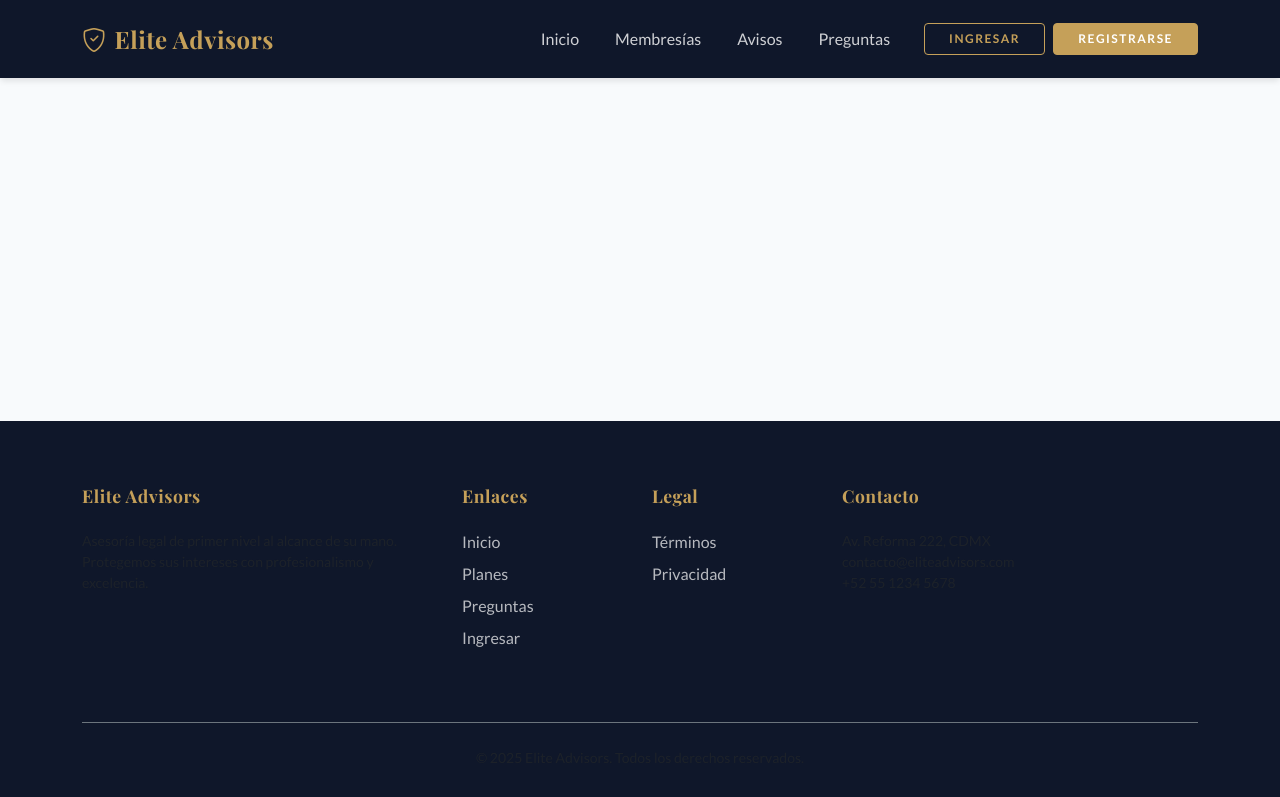
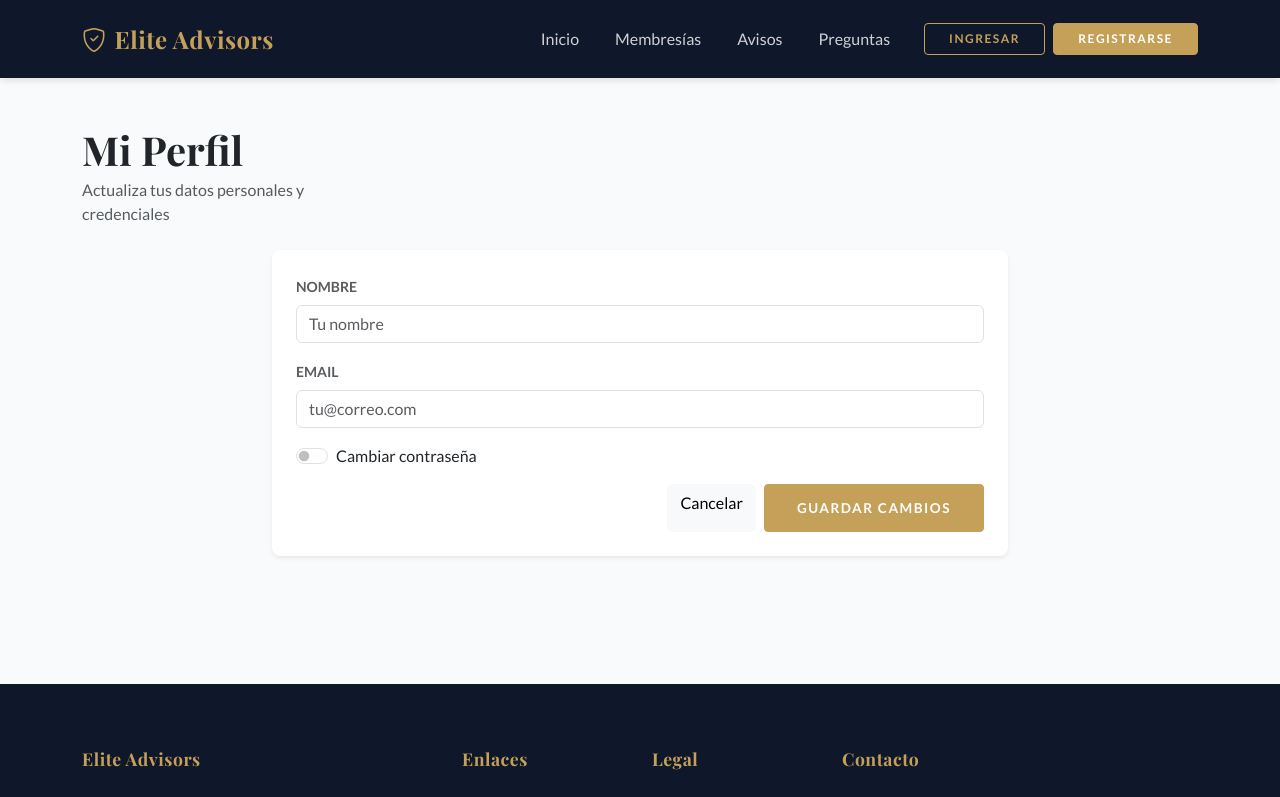
Before and after one commit to xedsonruizx/advisor-client, a Vue app: page /profile in a window 1280 px wide. Shown: the top 797 px of the page. Built offline with nearby package versions, Linux system fonts and the light colour scheme; no server answers.

Commit message:
modificacion de vite y opcion de modificacion perfil

```diff
--- a/src/App.vue
+++ b/src/App.vue
@@ -27,6 +27,7 @@
               </a>
               <ul class="dropdown-menu dropdown-menu-end shadow-sm border-0" aria-labelledby="userDropdown">
                 <li><router-link class="dropdown-item" to="/dashboard">Mi Panel</router-link></li>
+                <li><router-link class="dropdown-item" to="/profile">Perfil</router-link></li>
                 <li><hr class="dropdown-divider"></li>
                 <li><button class="dropdown-item text-danger" @click="logout">Cerrar Sesión</button></li>
               </ul>
--- a/src/router.js
+++ b/src/router.js
@@ -10,6 +10,7 @@ import PostDetail from './views/post/PostDetail.vue'
 import Users from './views/admin/Users.vue'
 import Payments from './views/admin/Payments.vue'
 import FAQ from './views/faq/FAQ.vue'
+import Profile from './views/account/Profile.vue'
 
 const routes = [
   { path: '/', component: Home },
@@ -18,6 +19,7 @@ const routes = [
   { path: '/forgot-password', component: ForgotPassword },
   { path: '/memberships', component: Memberships },
   { path: '/dashboard', component: Dashboard },
+  { path: '/profile', component: Profile },
   { path: '/posts', component: Posts },
   { path: '/posts/:id', component: PostDetail },
   { path: '/faq', component: FAQ },
--- /dev/null
+++ b/src/views/account/Profile.vue
@@ -0,0 +1,182 @@
+<template>
+  <div class="container py-5">
+    <PageHeader
+      title="Mi Perfil"
+      subtitle="Actualiza tus datos personales y credenciales"
+    />
+
+    <div class="row justify-content-center">
+      <div class="col-lg-8">
+        <div v-if="globalError" class="alert alert-danger mb-3">
+          {{ globalError }}
+        </div>
+        <div v-if="successMsg" class="alert alert-success mb-3">
+          {{ successMsg }}
+        </div>
+
+        <div class="card border-0 shadow-sm">
+          <div class="card-body p-4">
+            <form @submit.prevent="submit" novalidate>
+              <div class="mb-3">
+                <label class="form-label text-muted small fw-bold text-uppercase">Nombre</label>
+                <input
+                  v-model="form.name"
+                  class="form-control"
+                  :class="{ 'is-invalid': errors.name }"
+                  required
+                  placeholder="Tu nombre"
+                  @input="clearError('name')"
+                />
+                <div class="invalid-feedback">{{ errors.name }}</div>
+              </div>
+
+              <div class="mb-3">
+                <label class="form-label text-muted small fw-bold text-uppercase">Email</label>
+                <input
+                  v-model="form.email"
+                  type="email"
+                  class="form-control"
+                  :class="{ 'is-invalid': errors.email }"
+                  required
+                  placeholder="tu@correo.com"
+                  @input="clearError('email')"
+                />
+                <div class="invalid-feedback">{{ errors.email }}</div>
+              </div>
+
+              <div class="form-check form-switch mb-3">
+                <input class="form-check-input" type="checkbox" id="changePassword" v-model="changePassword">
+                <label class="form-check-label" for="changePassword">Cambiar contraseña</label>
+              </div>
+
+              <div v-if="changePassword">
+                <div class="mb-3">
+                  <label class="form-label text-muted small fw-bold text-uppercase">Contraseña actual</label>
+                  <input
+                    v-model="form.currentPassword"
+                    type="password"
+                    class="form-control"
+                    :class="{ 'is-invalid': errors.currentPassword }"
+                    placeholder="Ingresa tu contraseña actual"
+                    @input="clearError('currentPassword')"
+                  />
+                  <div class="invalid-feedback">{{ errors.currentPassword }}</div>
+                </div>
+
+                <div class="mb-3">
+                  <label class="form-label text-muted small fw-bold text-uppercase">Nueva contraseña</label>
+                  <input
+                    v-model="form.password"
+                    type="password"
+                    class="form-control"
+                    :class="{ 'is-invalid': errors.password }"
+                    placeholder="Mínimo 12 caracteres"
+                    @input="clearError('password')"
+                  />
+                  <div class="invalid-feedback">{{ errors.password }}</div>
+                  <small class="text-muted">Usa una frase larga y única.</small>
+                </div>
+              </div>
+
+              <div class="d-flex justify-content-end gap-2 mt-3">
+                <router-link to="/dashboard" class="btn btn-light">Cancelar</router-link>
+                <button type="submit" class="btn btn-primary" :disabled="loading">
+                  <span v-if="loading" class="spinner-border spinner-border-sm me-2"></span>
+                  Guardar Cambios
+                </button>
+              </div>
+            </form>
+          </div>
+        </div>
+      </div>
+    </div>
+  </div>
+</template>
+
+<script setup>
+import { ref, onMounted } from 'vue'
+import axios from 'axios'
+import { useAuthStore } from '../../stores/auth'
+import PageHeader from '../../components/global/PageHeader.vue'
+
+const auth = useAuthStore()
+const loading = ref(false)
+const globalError = ref('')
+const successMsg = ref('')
+const errors = ref({})
+const changePassword = ref(false)
+
+const form = ref({
+  name: '',
+  email: '',
+  currentPassword: '',
+  password: ''
+})
+
+onMounted(() => {
+  if (auth.user) {
+    form.value.name = auth.user.name || ''
+    form.value.email = auth.user.email || ''
+  }
+})
+
+function clearError(field) {
+  if (errors.value[field]) delete errors.value[field]
+  globalError.value = ''
+}
+
+function validate() {
+  errors.value = {}
+  let ok = true
+  if (!form.value.name || form.value.name.trim().length < 2) {
+    errors.value.name = 'El nombre debe tener al menos 2 caracteres'
+    ok = false
+  }
+  if (!form.value.email || !/^[^@\s]+@[^@\s]+\.[^@\s]+$/.test(form.value.email)) {
+    errors.value.email = 'Email inválido'
+    ok = false
+  }
+  if (changePassword.value) {
+    if (!form.value.currentPassword) {
+      errors.value.currentPassword = 'Ingresa tu contraseña actual'
+      ok = false
+    }
+    if (!form.value.password || form.value.password.length < 12) {
+      errors.value.password = 'La nueva contraseña debe tener mínimo 12 caracteres'
+      ok = false
+    }
+  }
+  return ok
+}
+
+async function submit() {
+  if (!validate()) return
+  loading.value = true
+  globalError.value = ''
+  successMsg.value = ''
+  try {
+    const payload = {
+      name: form.value.name,
+      email: form.value.email
+    }
+    if (changePassword.value) {
+      payload.currentPassword = form.value.currentPassword
+      payload.password = form.value.password
+    }
+    const { data } = await axios.put('/auth/me', payload)
+    auth.user = data
+    successMsg.value = 'Perfil actualizado correctamente'
+    form.value.currentPassword = ''
+    form.value.password = ''
+    changePassword.value = false
+  } catch (e) {
+    const err = e.response?.data?.error
+    if (err === 'email_in_use') globalError.value = 'Ese email ya está en uso'
+    else if (err === 'invalid_current_password') globalError.value = 'La contraseña actual es incorrecta'
+    else if (err === 'unauthorized') globalError.value = 'Inicia sesión para actualizar tu perfil'
+    else globalError.value = 'No se pudo actualizar el perfil'
+  } finally {
+    loading.value = false
+  }
+}
+</script>
--- a/vite.config.js
+++ b/vite.config.js
@@ -12,5 +12,14 @@ export default defineConfig({
         secure: false
       }
     }
+  },
+  build: {
+    rollupOptions: {
+      output: {
+        entryFileNames: 'assets/[name].js',
+        chunkFileNames: 'assets/[name].js',
+        assetFileNames: 'assets/[name][extname]'
+      }
+    }
   }
 })
```
Also changed, not shown: 1 other file (tests, documents, lock files or other folders).
